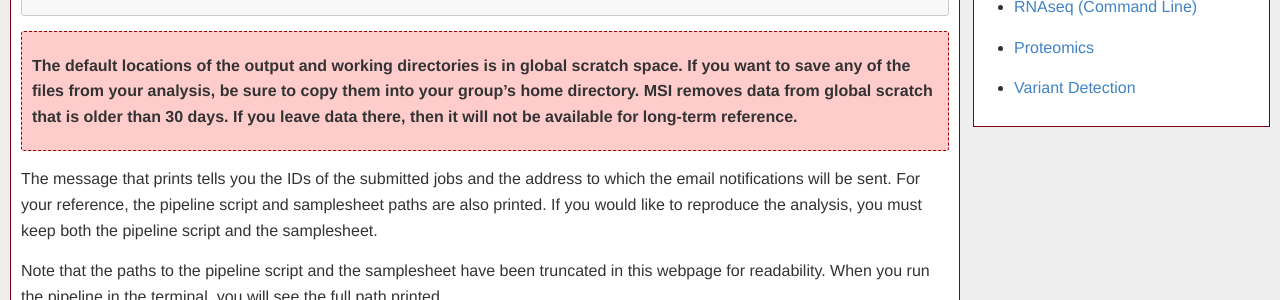
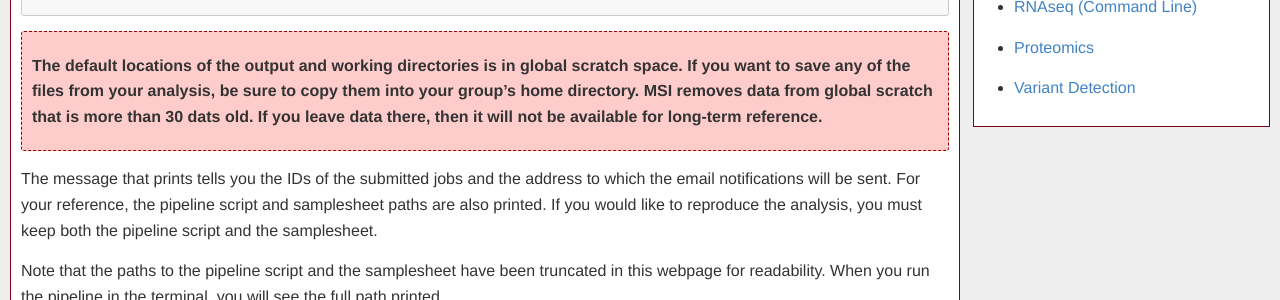
Before and after one commit to msi-ris/Tutorials, a Jekyll site: the page built from rnaseq_cmd.md, in a window 1280 px wide and 900 px high, scrolled down 13341 px. Shown: the part 203-503 px from the top of the window. Built offline with Jekyll 4.4.1, drawn with Linux system fonts in a browser that asks for light colours.

Commit message:
fix warning message in bulk rnaseq

```diff
--- a/rnaseq_cmd.md
+++ b/rnaseq_cmd.md
@@ -541,7 +541,7 @@ Qsub stderr:
 The default locations of the output and working directories is in global scratch
 space. If you want to save any of the files from your analysis, be sure to
 copy them into your group's home directory. MSI removes data from global scratch
-that is older than 30 days. If you leave data there, then it will not be
+that is more than 30 dats old. If you leave data there, then it will not be
 available for long-term reference.
 
 </div>
```
